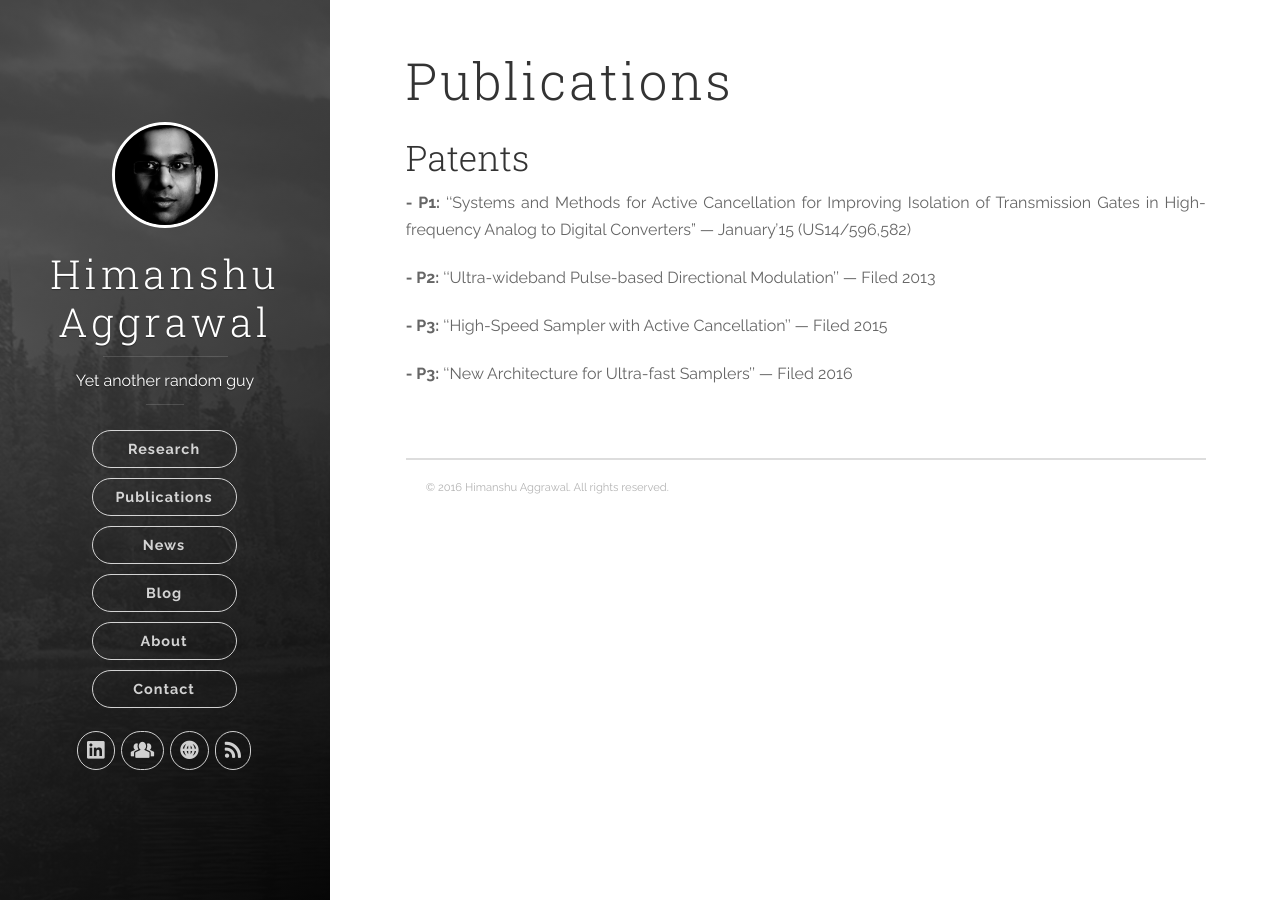
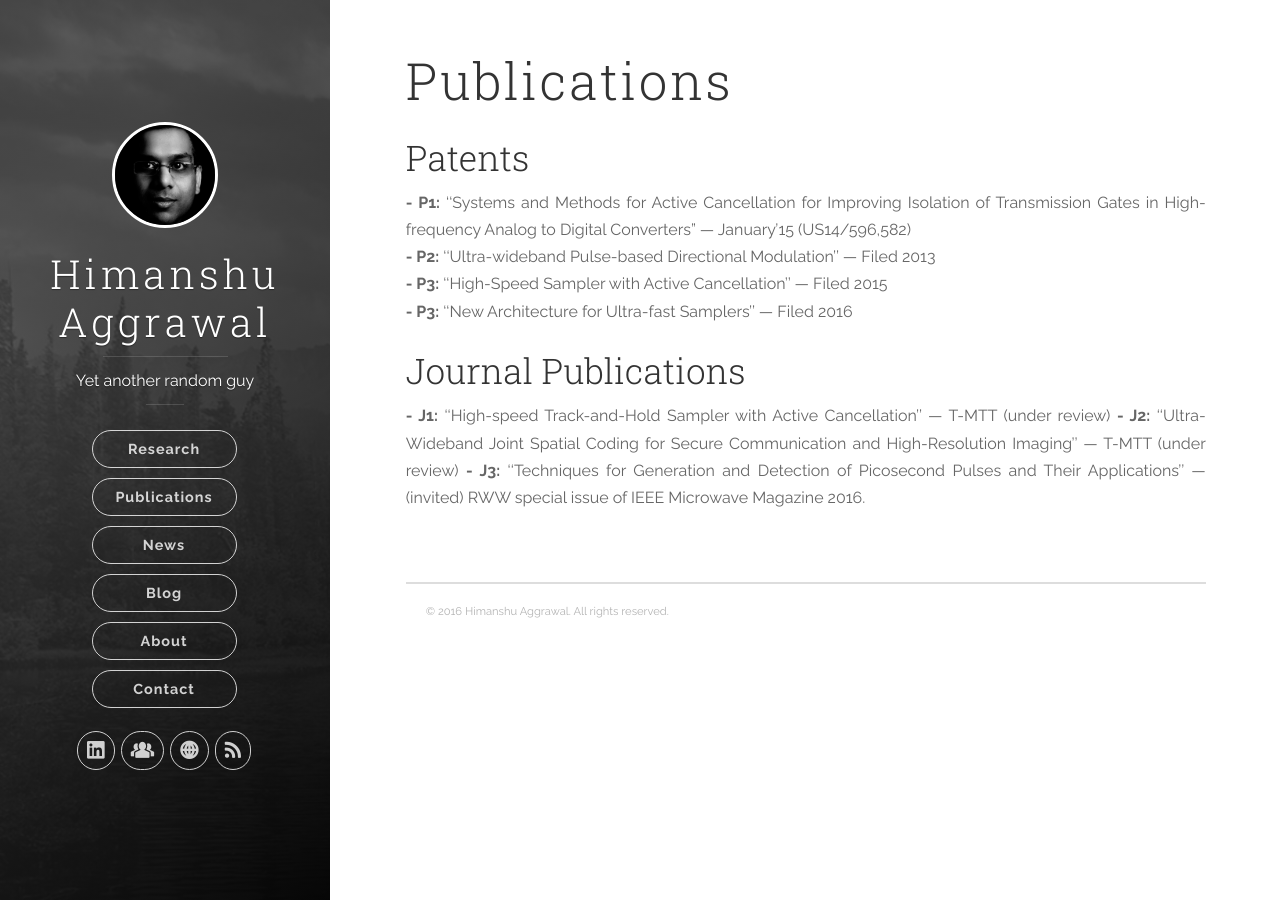
Before and after one commit to ahimanshu13/ahimanshu13.github.io, a Jekyll site: the page built from publications/index.md, in a window 1280 px wide. Built offline with Jekyll 4.4.1, drawn with Linux system fonts in a browser that asks for light colours; nearby versions of some CDN libraries.

Commit message:
Update Publications

```diff
--- a/publications/index.md
+++ b/publications/index.md
@@ -5,10 +5,13 @@ published: true
 ---
 
 ## Patents
-**- P1:** ''Systems and Methods for Active Cancellation for Improving Isolation of Transmission Gates in High-frequency Analog to Digital Converters” --- January'15 (US14/596,582)
 
-**- P2:**  ''Ultra-wideband Pulse-based Directional Modulation'' --- Filed 2013
+**- P1:** ''Systems and Methods for Active Cancellation for Improving Isolation of Transmission Gates in High-frequency Analog to Digital Converters” --- January'15 (US14/596,582)<br>
+**- P2:** ''Ultra-wideband Pulse-based Directional Modulation'' --- Filed 2013<br>
+**- P3:** ''High-Speed Sampler with Active Cancellation'' --- Filed 2015<br>
+**- P3:** ''New Architecture for Ultra-fast Samplers'' --- Filed 2016<br>
 
-**- P3:**   ''High-Speed Sampler with Active Cancellation'' --- Filed 2015
-
-**- P3:**    ''New Architecture for Ultra-fast Samplers'' --- Filed 2016
+## Journal Publications
+**- J1:** ''High-speed Track-and-Hold Sampler with Active Cancellation'' --- T-MTT (under review)
+**- J2:** ''Ultra-Wideband Joint Spatial Coding for Secure Communication and High-Resolution Imaging'' --- T-MTT (under review)
+**- J3:** ''Techniques for Generation and Detection of Picosecond Pulses and Their Applications'' ---  (invited) RWW special issue of IEEE Microwave Magazine 2016.
```
